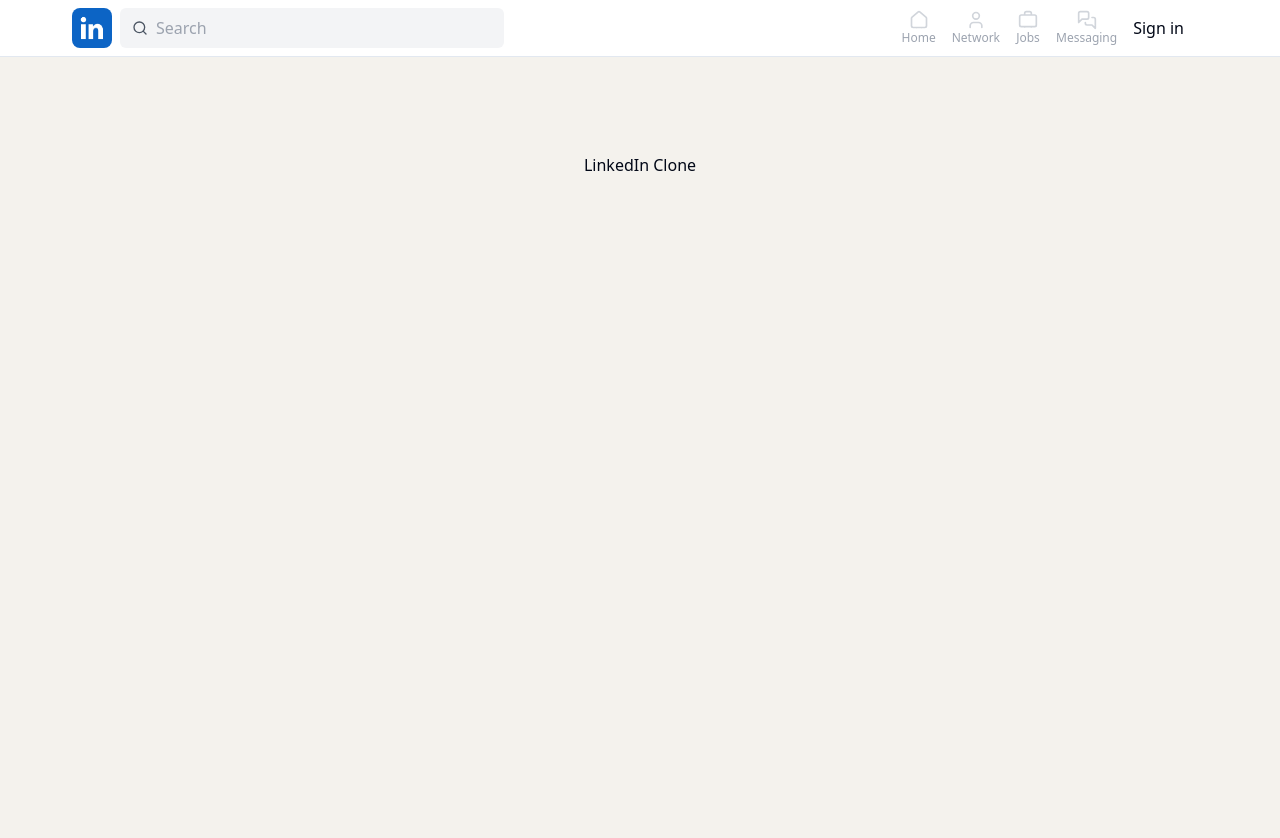
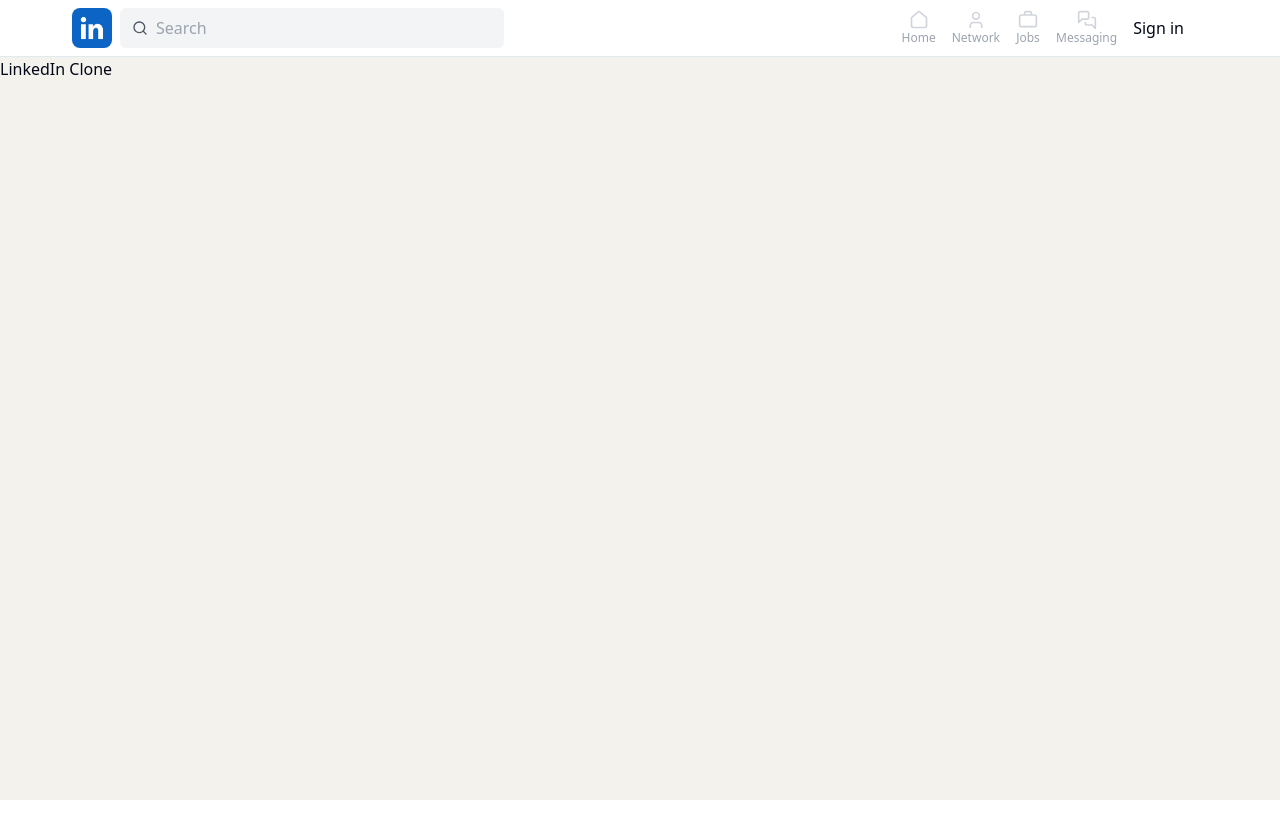
Before and after one commit to UserDonald/LinkedIn-Clone, a Next.js app: page / in a window 1280 px wide. Shown: the top 838 px of the page. After the commit the page ends 800 px from the top, so only its background shows below. Built offline with nearby package versions, Linux system fonts and the light colour scheme; no server answers.

Commit message:
Removing Main Page Default Classes

```diff
--- a/app/page.tsx
+++ b/app/page.tsx
@@ -1,8 +1,9 @@
+import { Button } from '@/components/ui/button';
 import Image from 'next/image';
 
 export default function Home() {
   return (
-    <main className="flex min-h-screen flex-col items-center justify-between p-24">
+    <main className="">
       <h1>LinkedIn Clone</h1>
     </main>
   );
```
